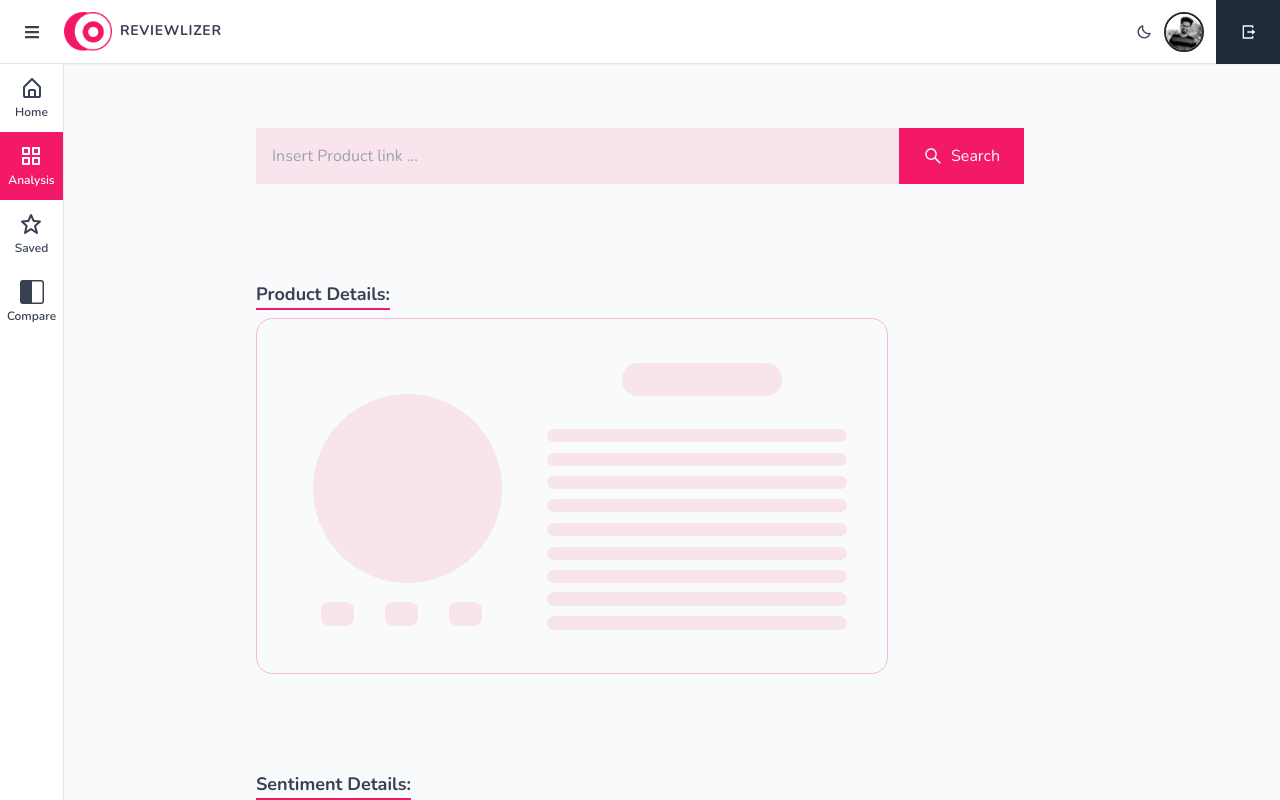
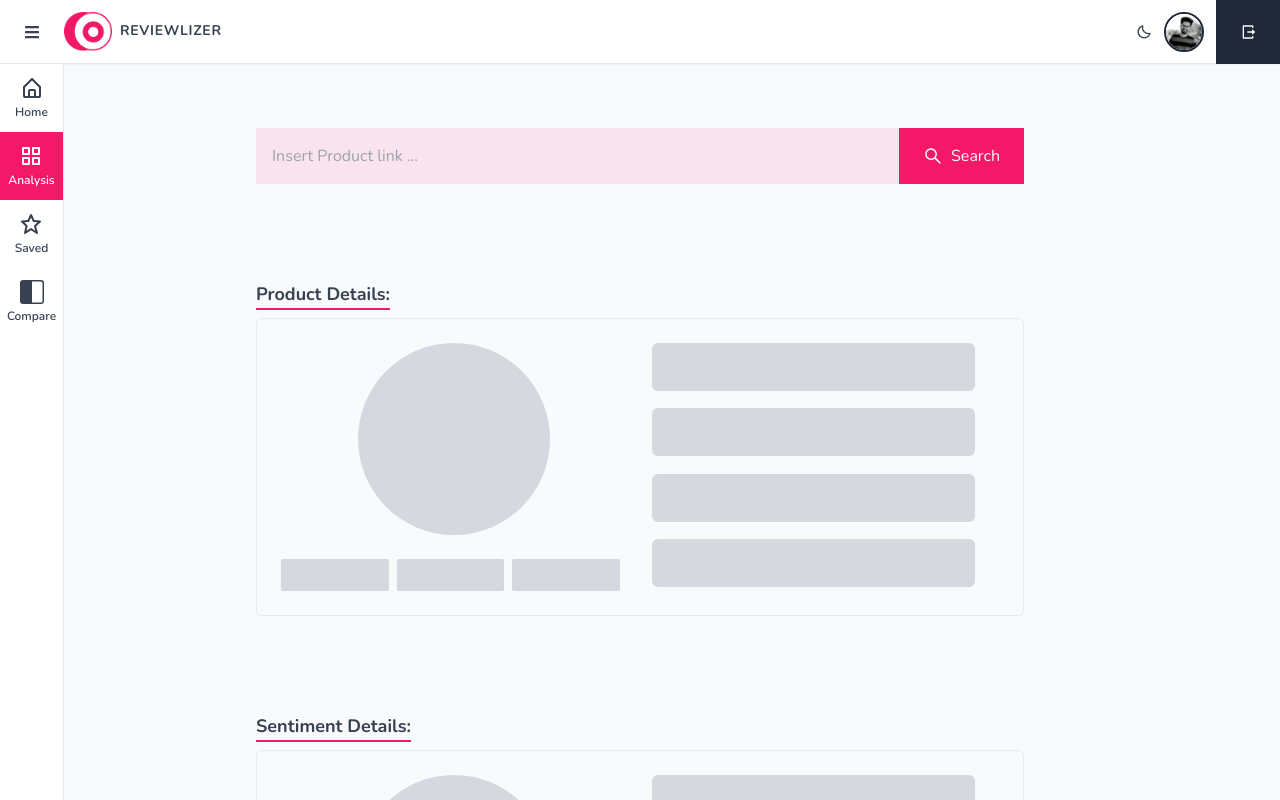
Before and after one commit to tapan2930/reviewlizer, a Next.js app in the folder frontend/: page /dashboard/analysis in a window 1280 px wide. Shown: the top 800 px of the page. Built offline with nearby package versions, Linux system fonts and the light colour scheme.

Commit message:
fixed skeleton

```diff
--- a/frontend/src/components/AnalysisMainLayout/index.tsx
+++ b/frontend/src/components/AnalysisMainLayout/index.tsx
@@ -7,25 +7,24 @@ import SentimentAnalysisContainer from "./SentimentAnalysis";
 import  {useSkeleton} from "../../store/globalStore"
 
 
-const skeleton = <svg width="632" height="356" viewBox="0 0 632 356" fill="none" xmlns="http://www.w3.org/2000/svg">
-<g id="skeleton">
-<rect id="skeleton-items" x="366" y="45" width="160" height="33" rx="16" fill="#F21868" fill-opacity="0.1"/>
-<rect id="skeleton-items_2" x="291" y="111" width="300" height="13" rx="6.5" fill="#F21868" fill-opacity="0.1"/>
-<rect id="skeleton-items_3" x="291" y="158" width="300" height="13" rx="6.5" fill="#F21868" fill-opacity="0.1"/>
-<rect id="skeleton-items_4" x="291" y="135" width="300" height="13" rx="6.5" fill="#F21868" fill-opacity="0.1"/>
-<rect id="skeleton-items_5" x="291" y="205" width="300" height="13" rx="6.5" fill="#F21868" fill-opacity="0.1"/>
-<rect id="skeleton-items_6" x="291" y="181" width="300" height="13" rx="6.5" fill="#F21868" fill-opacity="0.1"/>
-<rect id="skeleton-items_7" x="291" y="252" width="300" height="13" rx="6.5" fill="#F21868" fill-opacity="0.1"/>
-<rect id="skeleton-items_8" x="291" y="229" width="300" height="13" rx="6.5" fill="#F21868" fill-opacity="0.1"/>
-<rect id="skeleton-items_9" x="291" y="298" width="300" height="14" rx="7" fill="#F21868" fill-opacity="0.1"/>
-<rect id="skeleton-items_10" x="291" y="274" width="300" height="14" rx="7" fill="#F21868" fill-opacity="0.1"/>
-<circle id="skeleton-items_11" cx="151.5" cy="170.5" r="94.5" fill="#F21868" fill-opacity="0.1"/>
-<rect id="skeleton-items_12" x="65" y="284" width="33" height="24" rx="8" fill="#F21868" fill-opacity="0.1"/>
-<rect id="skeleton-items_13" x="129" y="284" width="33" height="24" rx="8" fill="#F21868" fill-opacity="0.1"/>
-<rect id="skeleton-items_14" x="193" y="284" width="33" height="24" rx="8" fill="#F21868" fill-opacity="0.1"/>
-<rect x="0.5" y="0.5" width="631" height="355" rx="15.5" stroke="#F21868" stroke-opacity="0.3"/>
-</g>
-</svg>
+const skeleton = <div className="flex w-full border dark:border-gray-600 rounded-md p-6 ">
+  <div className="w-full flex flex-col justify-center ">
+    <div className="w-24 h-24 md:h-48 md:w-48 rounded-full bg-gray-300 dark:bg-gray-400 mx-auto mb-6"></div>
+    <div className="flex flex-row justify-around">
+      <div className="w-full mr-2 h-6 md:h-8 rounded-sm bg-gray-300 dark:bg-gray-400"></div>
+      <div className="w-full mr-2 h-6 md:h-8 rounded-sm bg-gray-300 dark:bg-gray-400"></div>
+      <div className="w-full mr-2 h-6 md:h-8 rounded-sm bg-gray-300 dark:bg-gray-400"></div>
+    </div>
+  </div>
+  <div className="w-full flex flex-col justify-between px-6">
+    <div className="w-full h-6 md:h-12 rounded-md bg-gray-300 dark:bg-gray-400 mb-1"></div>
+    <div className="w-full h-6 md:h-12 rounded-md bg-gray-300 dark:bg-gray-400 mb-1"></div>
+    <div className="w-full h-6 md:h-12 rounded-md bg-gray-300 dark:bg-gray-400 mb-1"></div>
+    <div className="w-full h-6 md:h-12 rounded-md bg-gray-300 dark:bg-gray-400 mb-1"></div>
+  </div>
+</div>
+
+
 
 
 
```
